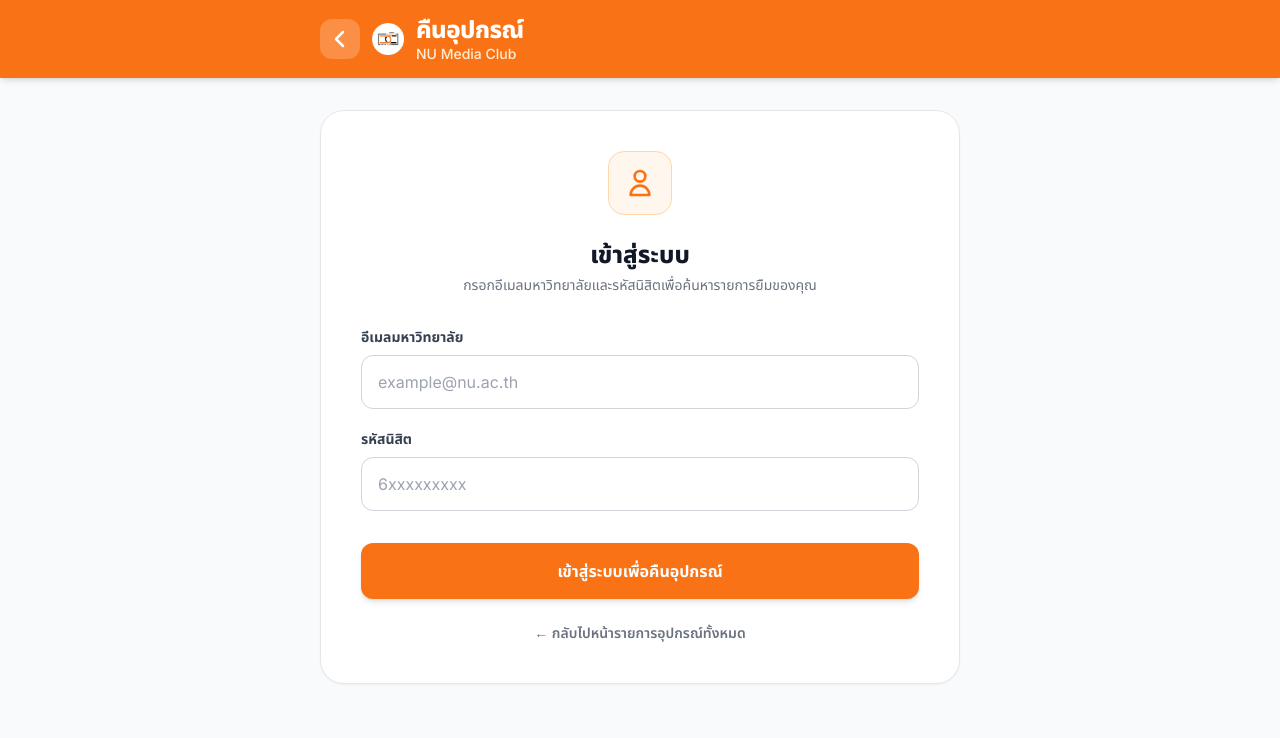
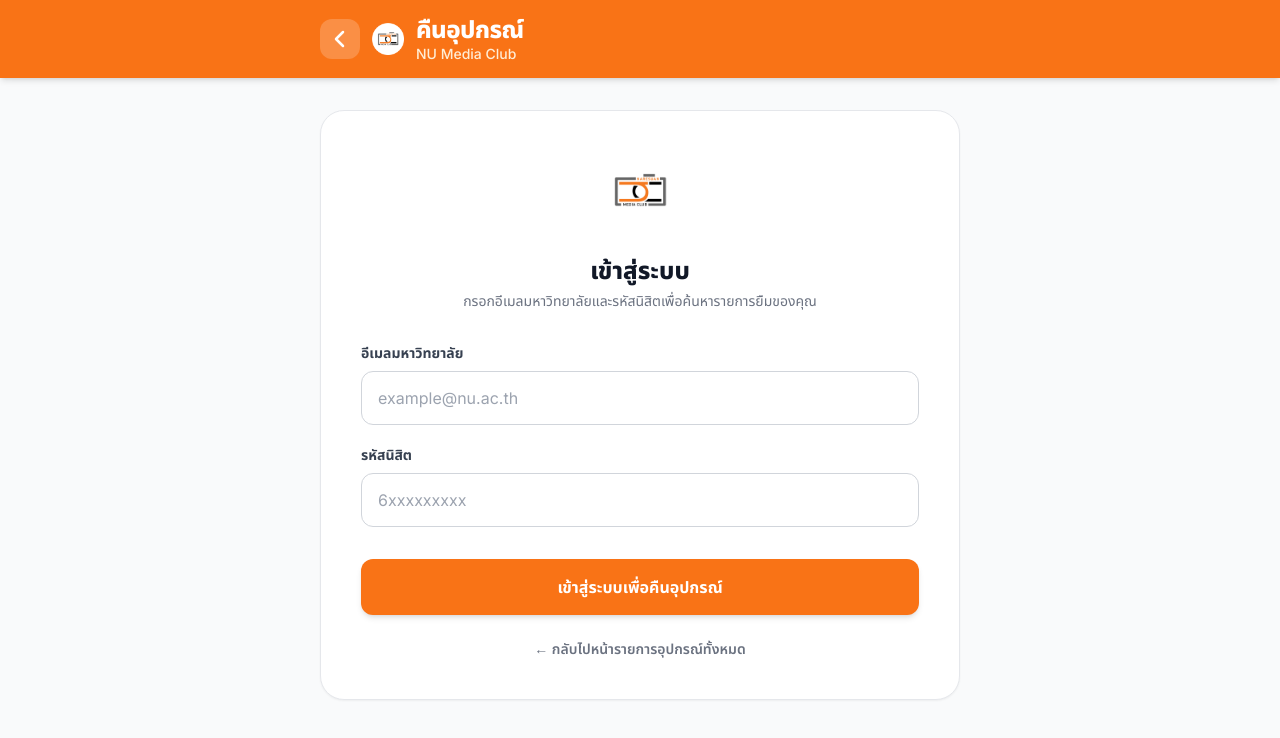
Before and after one commit to Thianrawit/NUMedia_Borrow, a plain HTML site: page return.html in a window 1280 px wide. Drawn offline with nearby package versions, Linux system fonts and the light colour scheme; some packages are replaced by stand-ins of ours; a script that the page names is missing.

Commit message:
style: replace SVG user avatar above login with icon.png logo

```diff
--- a/return.html
+++ b/return.html
@@ -112,10 +112,9 @@
     <!-- ═══════════════ SECTION 1: LOGIN FORM ═══════════════ -->
     <section id="loginSection" class="fade-up">
       <div class="bg-white border border-gray-200 rounded-3xl p-6 sm:p-10 shadow-sm">
-        <div class="w-16 h-16 mx-auto mb-6 rounded-2xl bg-orange-50 border border-orange-200 flex items-center justify-center">
-          <svg class="w-8 h-8 text-[#f97316]" fill="none" viewBox="0 0 24 24" stroke="currentColor" stroke-width="2">
-            <path stroke-linecap="round" stroke-linejoin="round" d="M16 7a4 4 0 11-8 0 4 4 0 018 0zM12 14a7 7 0 00-7 7h14a7 7 0 00-7-7z"/>
-          </svg>
+        <!-- Logo -->
+        <div class="w-20 h-20 mx-auto mb-6 flex items-center justify-center">
+          <img src="icon.png" alt="NU Media Logo" class="w-20 h-20 object-contain" />
         </div>
 
         <h2 class="text-center text-2xl font-extrabold text-gray-900 mb-1">เข้าสู่ระบบ</h2>
```
